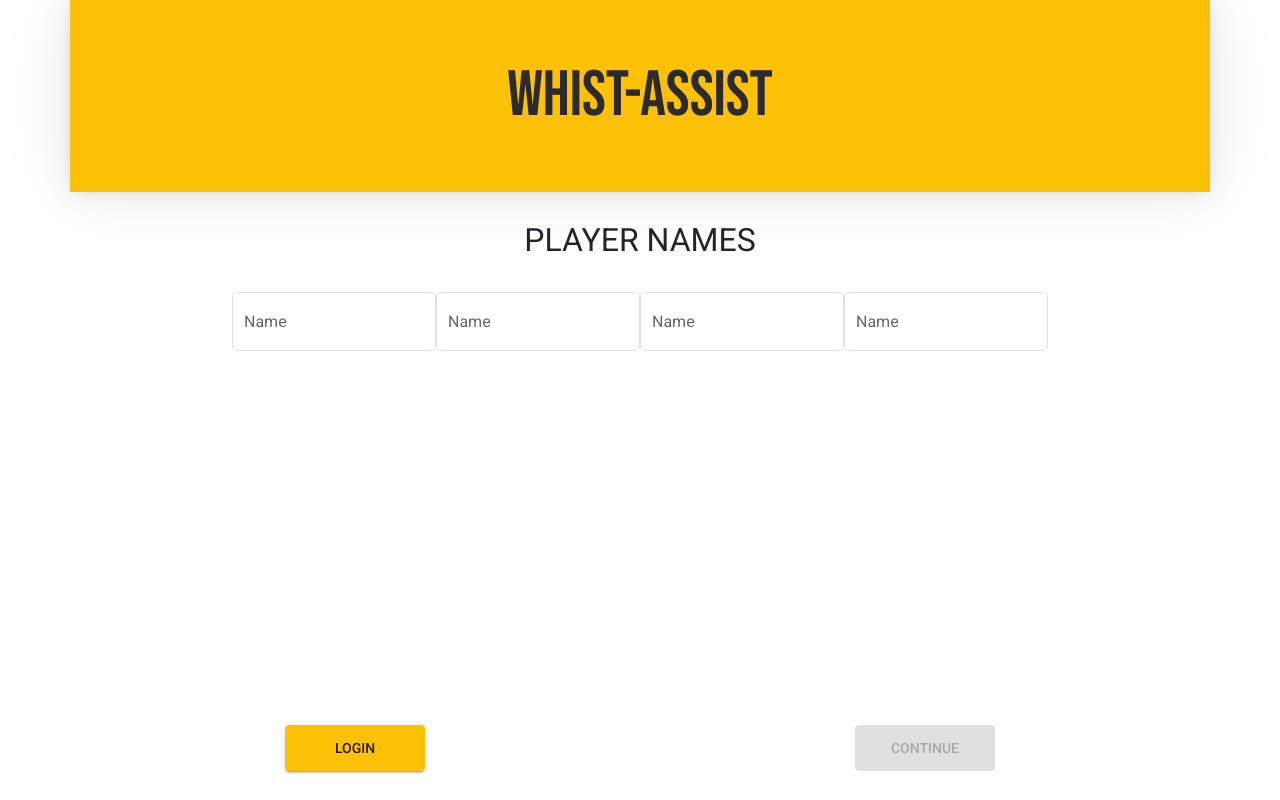
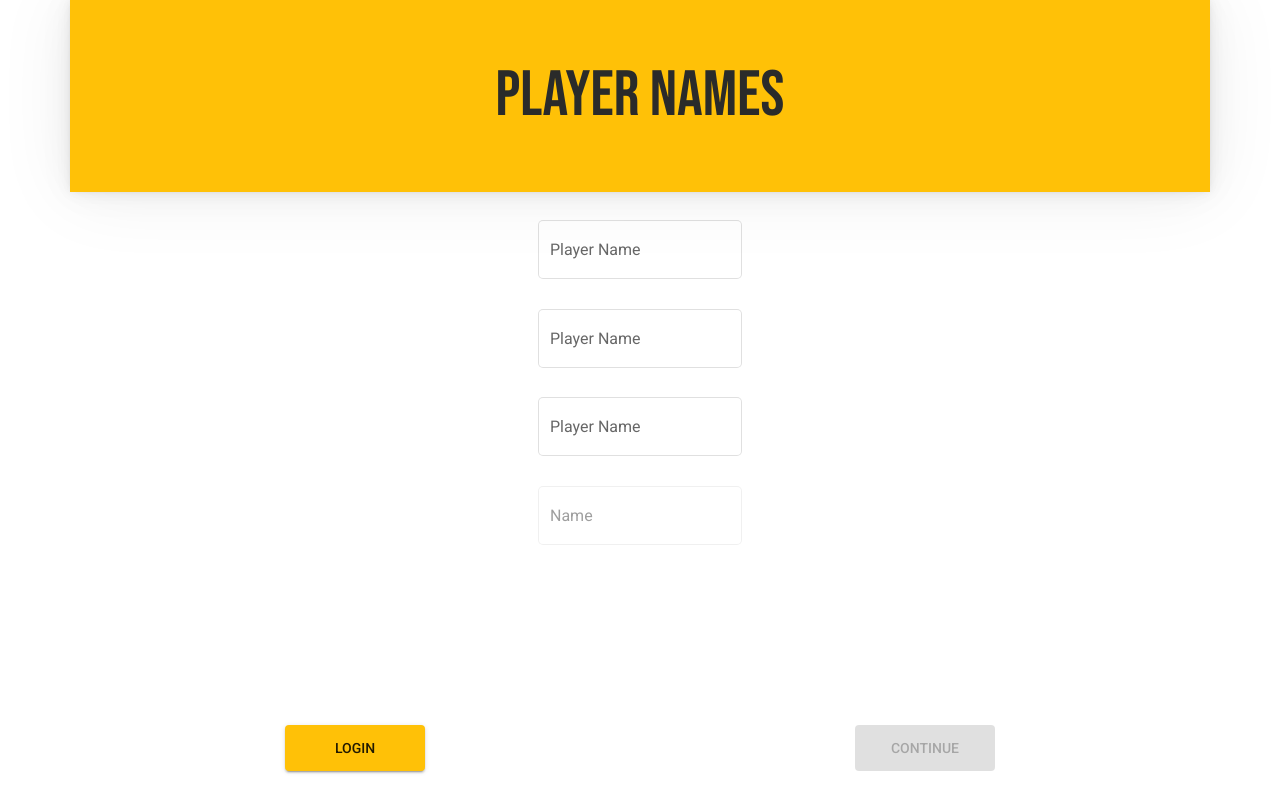
Before and after one commit to pkuzmickas/whist-assist, an Angular app: page / in a window 1280 px wide. Built offline with nearby package versions, Linux system fonts and the light colour scheme.

Commit message:
Started basic UI for entering player names

```diff
--- a/src/app/app.module.ts
+++ b/src/app/app.module.ts
@@ -1,5 +1,6 @@
 import { BrowserModule } from '@angular/platform-browser';
 import { NgModule } from '@angular/core';
+import { FormsModule } from '@angular/forms';
 
 import { AppRoutingModule } from './app-routing.module';
 import { AppComponent } from './app.component';
@@ -28,7 +29,8 @@ import {MatButtonModule} from '@angular/material/button';
     MatFormFieldModule,
     MatSelectModule,
     MatSliderModule,
-    MatButtonModule
+    MatButtonModule,
+    FormsModule
   ],
   exports: [
     MatSliderModule
--- a/src/app/landing/landing.component.css
+++ b/src/app/landing/landing.component.css
@@ -18,9 +18,11 @@
   box-shadow: 0 0px 2.2px rgba(0, 0, 0, 0.02), 0 0px 5.3px rgba(0, 0, 0, 0.028),
     0 0px 10px rgba(0, 0, 0, 0.035), 0 0px 17.9px rgba(0, 0, 0, 0.042),
     0 0px 33.4px rgba(0, 0, 0, 0.05), 0 0px 80px rgba(0, 0, 0, 0.07);
+  /* padding: 20px;
+  border-radius: 15px; */
 }
 .bottom {
-  position:fixed;
+  position: fixed;
   height: 4em;
   bottom: 11px;
   width: 100%;
--- a/src/app/landing/landing.component.html
+++ b/src/app/landing/landing.component.html
@@ -2,31 +2,25 @@
   <div class="container">
     <div class="row title-bg">
       <div class="col center pt-5 pb-5">
-        <span class="title title-font" color='primary'>
-          WHIST-ASSIST
+        <span class="title title-font" color="primary">
+          PLAYER NAMES
         </span>
       </div>
     </div>
+    <div class='pt-4'></div>
+    <div class="row" *ngFor="let player of players; let i = index">
+      <div class="col center">
+        <mat-form-field appearance="outline" color="accent">
+          <mat-label>Player Name</mat-label>
+          <input matInput [(ngModel)]='players[i].name' (keyup)='nameChange($event.target.value)'/>
+        </mat-form-field>
+      </div>
+    </div>
     <div class="row">
-      <div class="col center pt-4">
-        <div class="form-group">
-          <label for="name" class='name'>PLAYER NAMES</label>
-        </div>
-        <mat-form-field appearance="outline">
+      <div class="col center">
+        <mat-form-field appearance="outline" color="accent">
           <mat-label>Name</mat-label>
-          <input matInput>
-        </mat-form-field>
-        <mat-form-field appearance="outline">
-          <mat-label>Name</mat-label>
-          <input matInput>
-        </mat-form-field>
-        <mat-form-field appearance="outline">
-          <mat-label>Name</mat-label>
-          <input matInput>
-        </mat-form-field>
-        <mat-form-field appearance="outline">
-          <mat-label>Name</mat-label>
-          <input matInput>
+          <input matInput disabled />
         </mat-form-field>
       </div>
     </div>
@@ -36,10 +30,10 @@
   <div class="container">
     <div class="row">
       <div class="col center">
-        <button mat-raised-button color="primary" class='login'>LOGIN</button>
+        <button mat-raised-button color="primary" class="login">LOGIN</button>
       </div>
       <div class="col center">
-        <button mat-raised-button disabled class='login'>CONTINUE</button>
+        <button mat-raised-button disabled class="login">CONTINUE</button>
       </div>
     </div>
   </div>
--- a/src/app/landing/landing.component.ts
+++ b/src/app/landing/landing.component.ts
@@ -5,11 +5,35 @@ import { Component, OnInit } from '@angular/core';
   templateUrl: './landing.component.html',
   styleUrls: ['./landing.component.css']
 })
-export class LandingComponent implements OnInit {
+export class LandingComponent {
 
-  constructor() { }
+  // names: Array<string>;
+  players = [];
+  readonly minimumPlayers = 3;
+  full = false;
+  // rows = [];
 
-  ngOnInit() {
+  constructor() {
+    this.players = [
+      { name: '' },
+      { name: '' },
+      { name: '' }
+    ];
+  }
+
+  nameChange(row: number, newName: string): void {
+    if (this.allNamesFull()) {
+      this.players.push({ name: '' });
+    }
+  }
+
+  allNamesFull(): boolean {
+    for (const player of this.players) {
+      if (player.name.length === 0) {
+        return false;
+      }
+    }
+    return true;
   }
 
 }
--- a/src/custom-theme.scss
+++ b/src/custom-theme.scss
@@ -13,7 +13,7 @@
 // (imported above). For each palette, you can optionally specify a default, lighter, and darker
 // hue. Available color palettes: https://material.io/design/color/
 $whist-assist-ui-primary: mat-palette($mat-amber);
-$whist-assist-ui-accent: mat-palette($mat-indigo, A200, A100, A400);
+$whist-assist-ui-accent: mat-palette($mat-blue);
 
 // The warn palette is optional (defaults to red).
 $whist-assist-ui-warn: mat-palette($mat-red);
```
